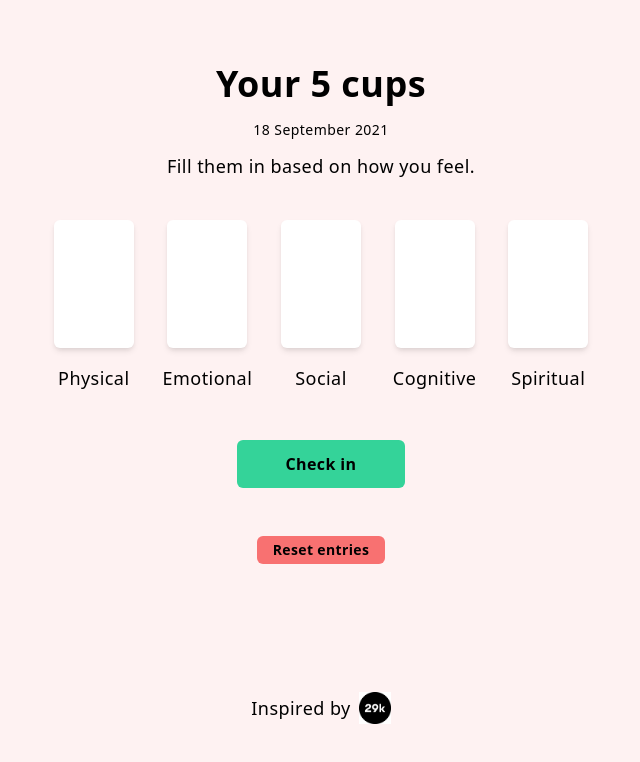
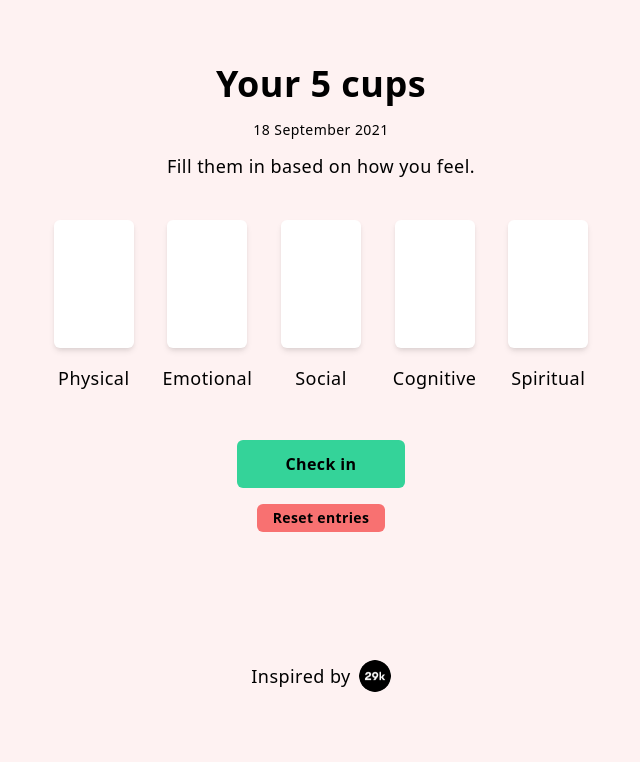
Before and after one commit to Greenheart/5cups, a Next.js app: page / in a window 1280 px wide. Shown: the top 762 px of the page, without its empty margins (319-959 px from the left). Built offline with nearby package versions, Linux system fonts and the light colour scheme.

Commit message:
Bug fixes

```diff
--- a/pages/index.js
+++ b/pages/index.js
@@ -1,17 +1,8 @@
 import Head from 'next/head'
-import { useEffect, useContext } from 'react'
+import { useContext } from 'react'
 
 import Cup from '../components/Cup'
 import { types, GlobalContext } from '../GlobalState'
-
-const createEntry = () => {
-    const entry = { date: new Date() }
-
-    for (const type of types) {
-        entry[type] = 0.00001
-    }
-    return entry
-}
 
 const formatDate = (date) => {
     return new Intl.DateTimeFormat('en-GB', {
@@ -32,7 +23,7 @@ export default function Home() {
 
         entries.push({
             ...cupValues,
-            date: date.toISOString(),
+            date: new Date().toISOString(),
         })
 
         localStorage.entries = JSON.stringify(entries)
@@ -40,6 +31,11 @@ export default function Home() {
         // Reset current entry
         resetCupValues()
     }
+
+    // const csv = `
+    // physical;emotional;social;cognitive;spiritual;date;
+    // 73;23;34;57;12;2021-09-18T14:34:34.445Z;
+    // `
 
     return (
         <div className="font-thin tracking-wide text-sm sm:text-base md:text-lg select-none">
@@ -78,12 +74,14 @@ export default function Home() {
                         >
                             Check in
                         </button>
-                        <button
-                            className="block mx-auto py-1 px-4 bg-red-400 rounded-md mt-12 active:bg-red-500 font-bold tracking-wide text-sm"
-                            onClick={() => (localStorage.entries = '')}
-                        >
-                            Reset entries
-                        </button>
+                        {process.env.NODE_ENV !== 'production' ? (
+                            <button
+                                className="block mx-auto py-1 px-4 bg-red-400 rounded-md mt-4 active:bg-red-500 font-bold tracking-wide text-sm"
+                                onClick={() => (localStorage.entries = '')}
+                            >
+                                Reset entries
+                            </button>
+                        ) : null}
                     </main>
 
                     {/* IDEA: Add save button, which adds current entry to localStorage with timestamp and teh 5 cup values */}
@@ -102,6 +100,7 @@ export default function Home() {
                                     src="./29k.jpg"
                                     alt="29k Logo"
                                     rel="preload"
+                                    className="rounded-full"
                                     width={32}
                                     height={32}
                                 />
```
